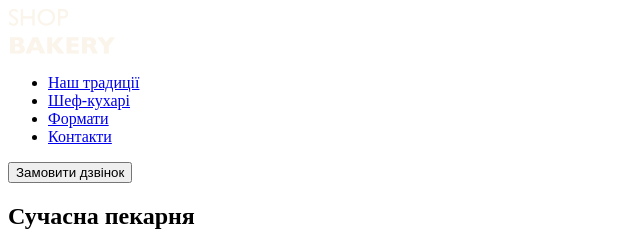
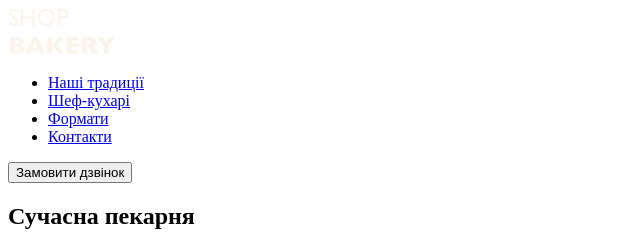
Before and after one commit to k94-dev/index.html, a plain HTML site: page index.html in a window 1280 px wide. Shown: the top 240 px of the page, 0-640 px from the left. Drawn offline with Linux system fonts and the light colour scheme.

Commit message:
Update test.html and add images
Update test.html and add images

```diff
--- a/index.html
+++ b/index.html
@@ -10,7 +10,7 @@
       <nav>
         <a href=""><img src="./img/logo.svg" alt="Логотип пекарні" /></a>
         <ul>
-          <li><a href="#">Наш традиції</a></li>
+          <li><a href="#">Наші традиції</a></li>
           <li><a href="#">Шеф-кухарі</a></li>
           <li><a href="#">Формати</a></li>
           <li><a href="#">Контакти</a></li>
```
